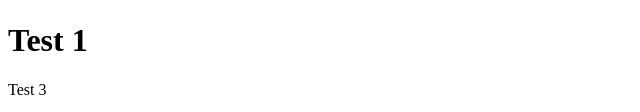
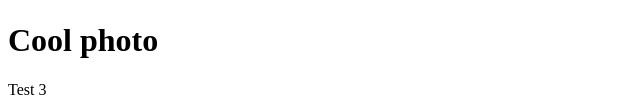
Before and after one commit to robert-whiteley/git-101, a plain HTML site: page index.html in a window 1280 px wide. Shown: the part 311-423 px from the top of the page, without its empty margins (0-640 px from the left). Drawn offline with Linux system fonts and the light colour scheme.

Commit message:
committed file and photo

```diff
--- a/index.html
+++ b/index.html
@@ -4,7 +4,7 @@
 <body>
 	<img src="DayZ.png" alt="">
 
-<h1>Test 1</h1>
+<h1>Cool photo</h1>
 <p>Test 3</p>
 
 </body>
```
Also changed, not shown: 1 other file.
